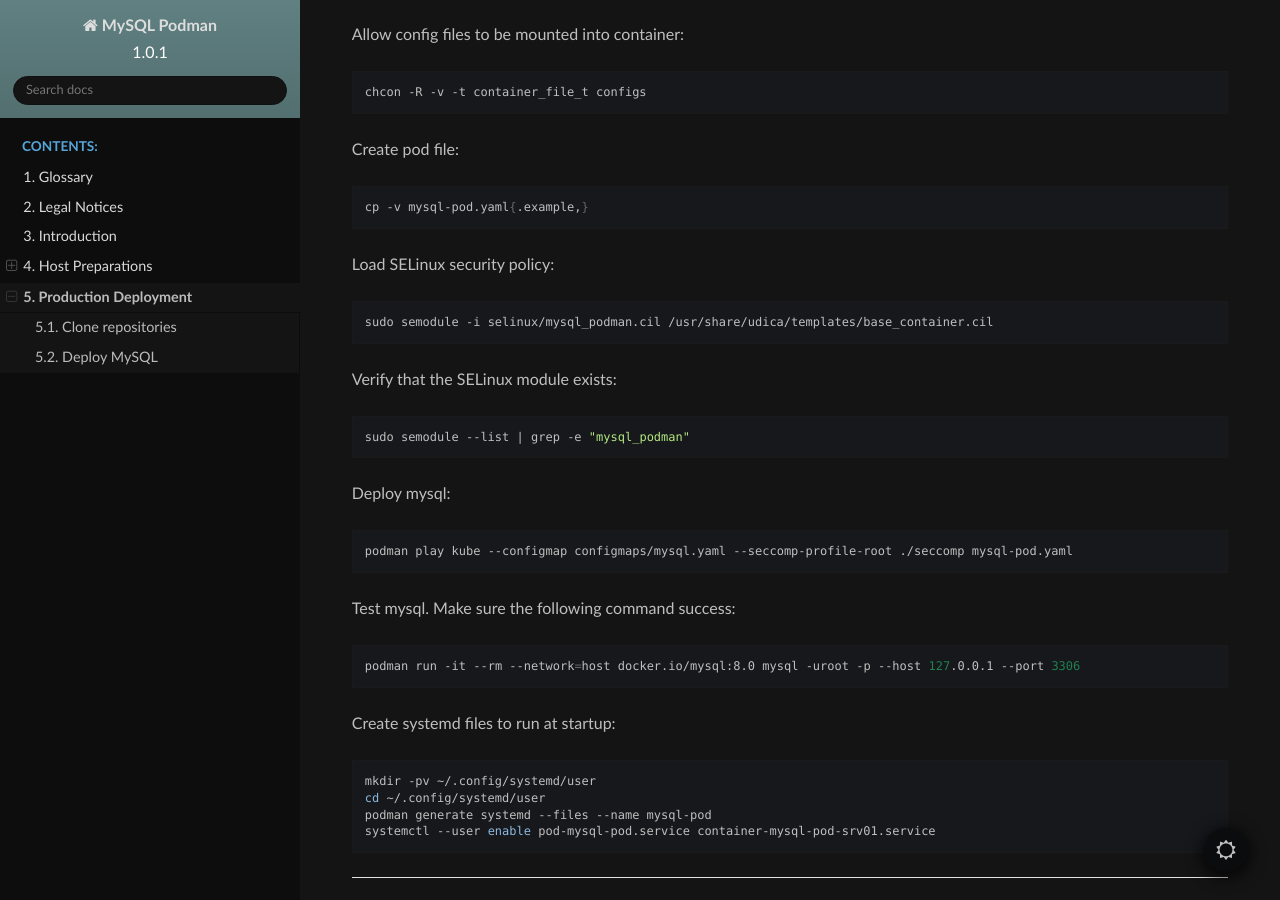
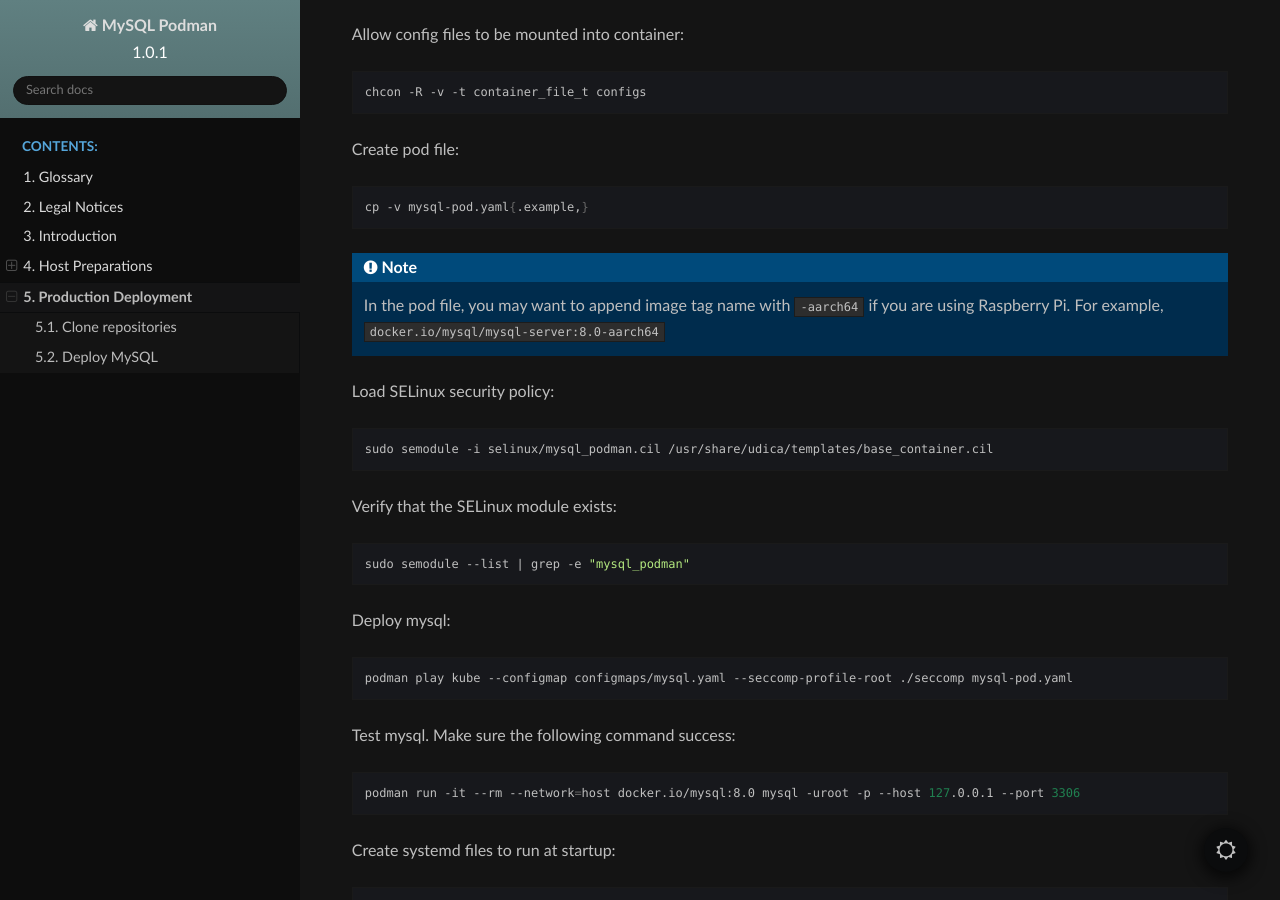
Before and after one commit to extra2000/mysql-podman, a Sphinx documentation site: the page built from docs/source/deployment_production.rst, in a window 1280 px wide and 900 px high, scrolled down 873 px. Built offline with Sphinx 7.4.7 and the Read the Docs theme 2.0.0, drawn with Linux system fonts in a browser that asks for light colours.

Commit message:
docs(deployment): add workaround for Raspberry Pi

```diff
--- a/docs/source/deployment_production.rst
+++ b/docs/source/deployment_production.rst
@@ -49,6 +49,10 @@
 
     cp -v mysql-pod.yaml{.example,}
 
+.. note::
+
+    In the pod file, you may want to append image tag name with ``-aarch64`` if you are using Raspberry Pi. For example, ``docker.io/mysql/mysql-server:8.0-aarch64``
+
 Load SELinux security policy:
 
 .. code-block:: bash
```
